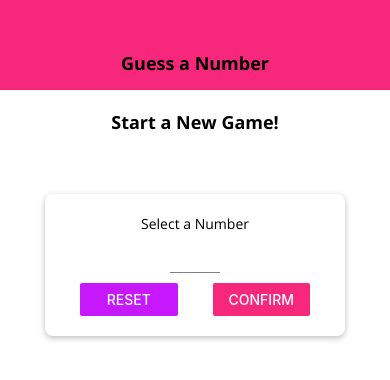
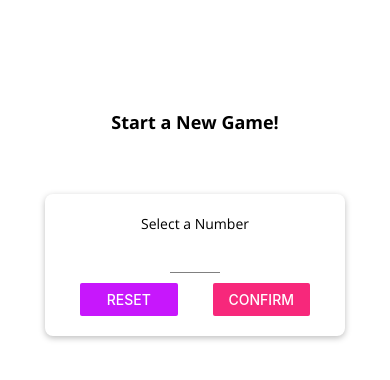
Before and after one commit to lhodzic1/Guess-The-Number-App, a React Native app: screen / in a window 390 px wide. Shown: the top 380 px of the page. Built offline with nearby package versions, Linux system fonts and the light colour scheme.

Commit message:
layout adjusted to different platforms

```diff
--- a/App.js
+++ b/App.js
@@ -1,5 +1,5 @@
 import React, { useState } from 'react';
-import { StyleSheet, View } from 'react-native';
+import { StyleSheet, View, SafeAreaView } from 'react-native';
 import * as Font from 'expo-font';
 import AppLoading from 'expo-app-loading';
 
@@ -54,10 +54,10 @@
   }
 
   return (
-    <View style={styles.screen}>
+    <SafeAreaView style={styles.screen}>
       <Header title="Guess a Number" />
       {content}
-    </View>
+    </SafeAreaView>
   );
 }
 
--- a/components/Header.js
+++ b/components/Header.js
@@ -1,25 +1,41 @@
 import React from 'react';
-import { View, Text, StyleSheet } from 'react-native';
+import { View, Text, StyleSheet, Platform } from 'react-native';
 
 import TitleText from './TitleText';
 import Colors from '../constants/colors';
 
 const Header = props => {
     return (
-        <View style={styles.header}>
-            <TitleText>{props.title}</TitleText>
+        <View style={{
+            ...styles.headerBase,
+            ...Platform.select({
+                ios: styles.headerIOS,
+                android: styles.headerAndroid
+            })
+        }}>
+            <TitleText style={styles.title}>{props.title}</TitleText>
         </View>
     )
 };
 
 const styles = StyleSheet.create({
-    header: {
+    headerBase: {
         width: '100%',
         height: 90,
         paddingTop: 36,
-        backgroundColor: Colors.primary,
         justifyContent: 'center',
-        alignItems: 'center'
+        alignItems: 'center',
+    },
+    headerIOS: {
+        backgroundColor: 'white',
+        borderBottomColor: '#ccc',
+        borderBottomWidth: 1
+    },
+    headerAndroid: {
+        backgroundColor: Colors.primary
+    },
+    title: {
+        color: Platform.OS === "ios" ? Colors.primary : 'white'
     }
 });
 
--- a/components/MainButton.js
+++ b/components/MainButton.ios.js
@@ -4,9 +4,10 @@
 import Colors from '../constants/colors';
 
 const MainButton = props => {
+
     return (
         <TouchableOpacity activeOpacity={0.6} onPress={props.onPress}>
-            <View style={{...styles.button, ...props.style}}>
+            <View style={{ ...styles.button, ...props.style }}>
                 <Text style={styles.buttonText}>{props.children}</Text>
             </View>
         </TouchableOpacity>
```
Also changed, not shown: components/MainButton.android.js (added, +42 -0 lines).
